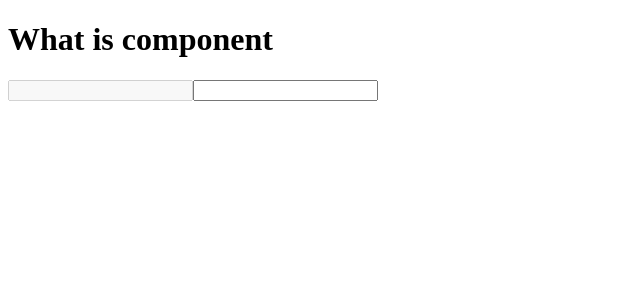
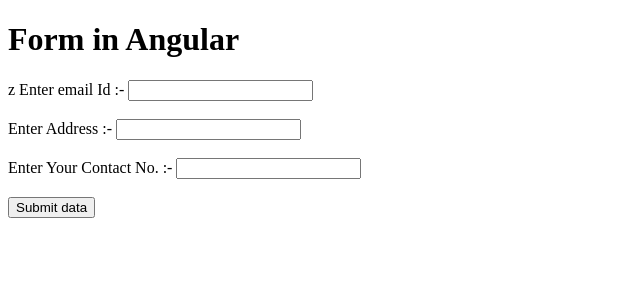
Before and after one commit to bansaljii/LearnAngular, an Angular app: page / in a window 1280 px wide. Shown: the top 300 px of the page, without its empty margins (0-640 px from the left). Built offline with nearby package versions, Linux system fonts and the light colour scheme.

Commit message:
Form in Angular

```diff
--- a/src/app/app.component.html
+++ b/src/app/app.component.html
@@ -1,10 +1,7 @@
-<h1>What is component</h1>
-<!-- <h2>{{title}} is the </h2>{{id}}
-<h1>Array data is : {{arrayData}}</h1>
-<h3>{{obj.name}}</h3> -->
-<!-- <app-login></app-login>
-Enter value : <input type="text" #txt><br><br>
-<button (click)="getTextBoxValue(txt)">getValue</button> -->
-<!--Property Binding in angular-->
-<input type="text" disabled={{disabled}} name={{nameTxt}}>
-<input type="text" [disabled]=disabled [name]=nameTxt>
+<h1>Form in Angular</h1>
+<form #userform="ngForm" (ngSubmit)="onSubmit(userform.value)"z>z
+    Enter email Id :- <input type = "email" name="email" ngModel><br><br>
+    Enter Address :- <input type="text" name="address" ngModel><br><br>
+    Enter Your Contact No. :- <input type="number" name="contact" ngModel><br><br>
+    <button type="submit">Submit data</button>
+</form>
--- a/src/app/app.component.ts
+++ b/src/app/app.component.ts
@@ -6,19 +6,8 @@
   styleUrls: ['./app.component.css']
 })
 export class AppComponent {
-  nameTxt="Myproject"
-  disabled=false
-  // title = 'secondProject';
-  // id = "Abhishek  Bansal"
-  // arrayData=[9,19,29,39,49];
-  // obj={
-  //   name : "Abhishek Bansal",
-  //   age :32
-  // }
-  getTextBoxValue(item){
-    alert(item.value)
-  }
-  testFun(str){
-    alert("hello, " + str)
+  onSubmit(data)
+  {
+    console.warn(data)
   }
 }
--- a/src/app/app.module.ts
+++ b/src/app/app.module.ts
@@ -2,6 +2,7 @@
 import { NgModule } from '@angular/core';
 import { AppRoutingModule } from './app-routing.module';
 import { AppComponent } from './app.component';
+import { FormsModule } from '@angular/forms';
 import { RegisterModule} from './register/register.module';
 @NgModule({
   declarations: [
@@ -10,7 +11,8 @@
   imports: [
     BrowserModule,
     AppRoutingModule,
-    RegisterModule
+    RegisterModule,
+    FormsModule
   ],
   providers: [],
   bootstrap: [AppComponent]
```
